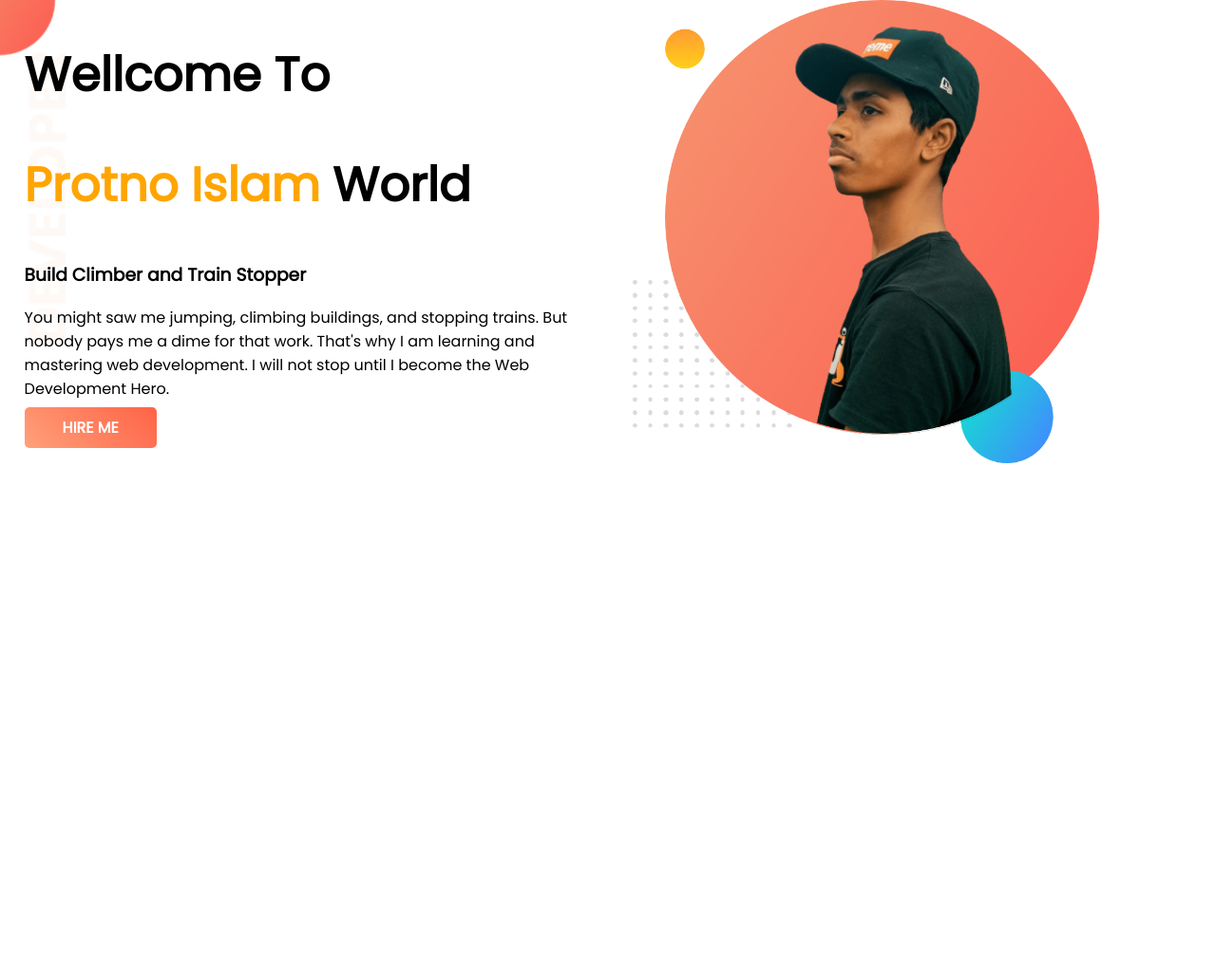
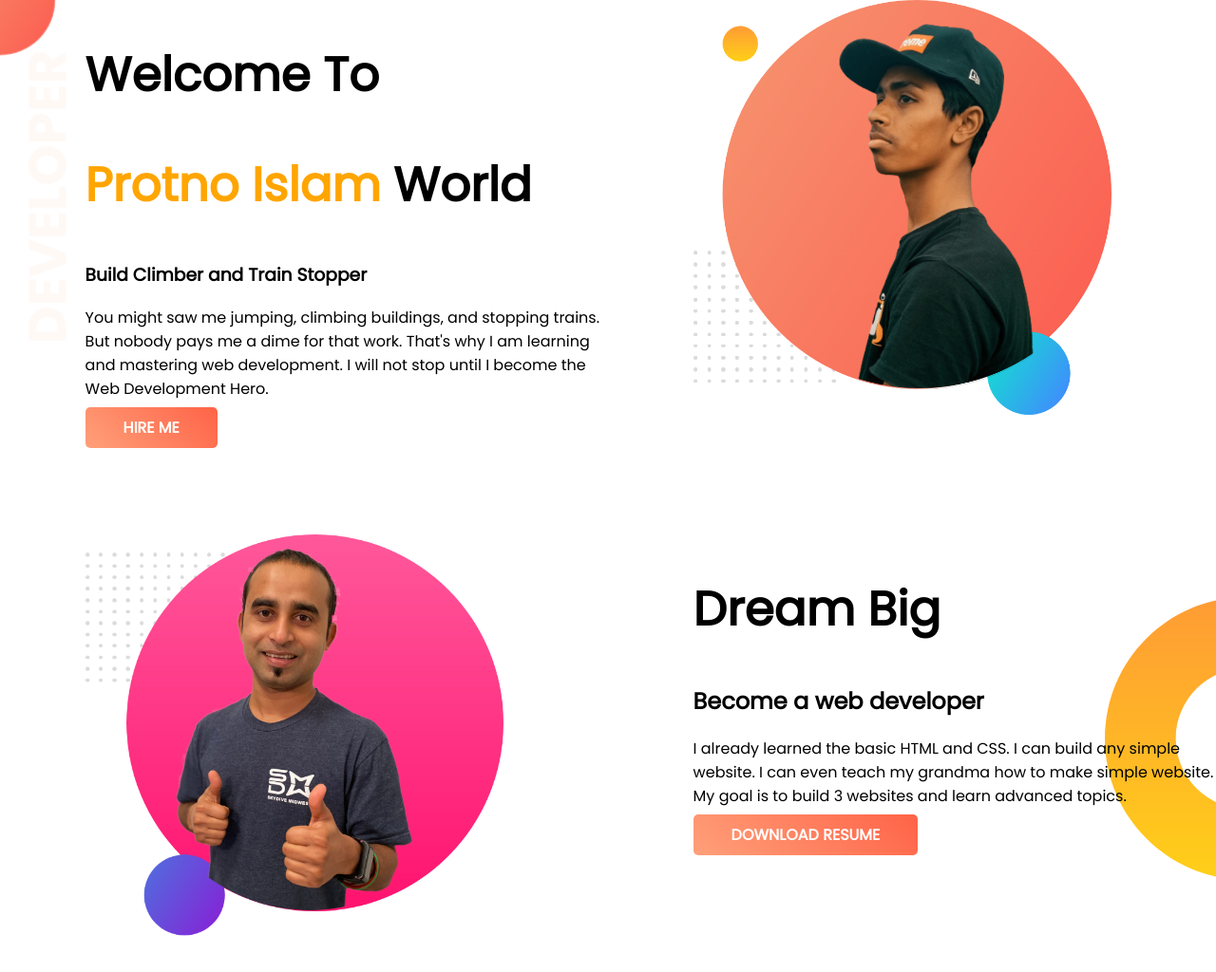
Before and after one commit to Protno/developer-portfolio, a plain HTML site: page index.html in a window 1280 px wide. Shown: the whole page at 95% size. Before the commit the page ends 800 px from the top, so only its background shows below. Drawn offline with Linux system fonts and the light colour scheme; a web font is replaced by a local one.

Commit message:
dream big added

```diff
--- a/index.html
+++ b/index.html
@@ -14,7 +14,7 @@
 <body>
     <section class="top-banner">
         <div class="haf-width">
-            <h1>Wellcome To</h1>
+            <h1>Welcome To</h1>
         <h1><span  class="orangecolor">Protno Islam </span> World</h1>
         <h3>Build Climber and Train Stopper</h3>
         <p>You might saw me jumping, climbing buildings, and stopping trains. But nobody pays me a dime for that work. That's why I am learning and mastering web development. I will not stop until I become the Web Development Hero.</p>
@@ -24,5 +24,17 @@
             <img src="images/my-bg.png" alt="">
         </div>
     </section>
+    <section class="dream-big">
+        <div  class="haf-width">
+            <img src="images/jhankar2.png" alt="">
+
+        </div>
+        <div class="haf-width">
+            <h1>Dream Big</h1>
+            <h2>Become a web developer</h2>
+            <p>I already learned the basic HTML and CSS. I can build any simple website. I can even teach my grandma how to make simple website. My goal is to build 3 websites and learn advanced topics.</p>
+            <a class="link-btn" target="_blank" href="https://www.facebook.com/protno.islam.1">DOWNLOAD RESUME</a>
+           </div>
+    </section>
 </body>
 </html>
--- a/style.css
+++ b/style.css
@@ -14,10 +14,12 @@ h1{
 }
 section{
     display: flex;
+    margin-bottom: 100px;
+
 }
 .haf-width{
     width: 50%;
-    padding-left: 2%;
+    padding-left: 7%;
 }
 .haf-width img{
     width: 80%;
@@ -34,3 +36,8 @@ section{
     background-image:url(images/top-banner.png);
     background-repeat: no-repeat;
 }
+.dream-big{
+    background-image: url(images/dream-bg.png);
+    background-repeat: no-repeat;
+    background-position: right;
+}
```
